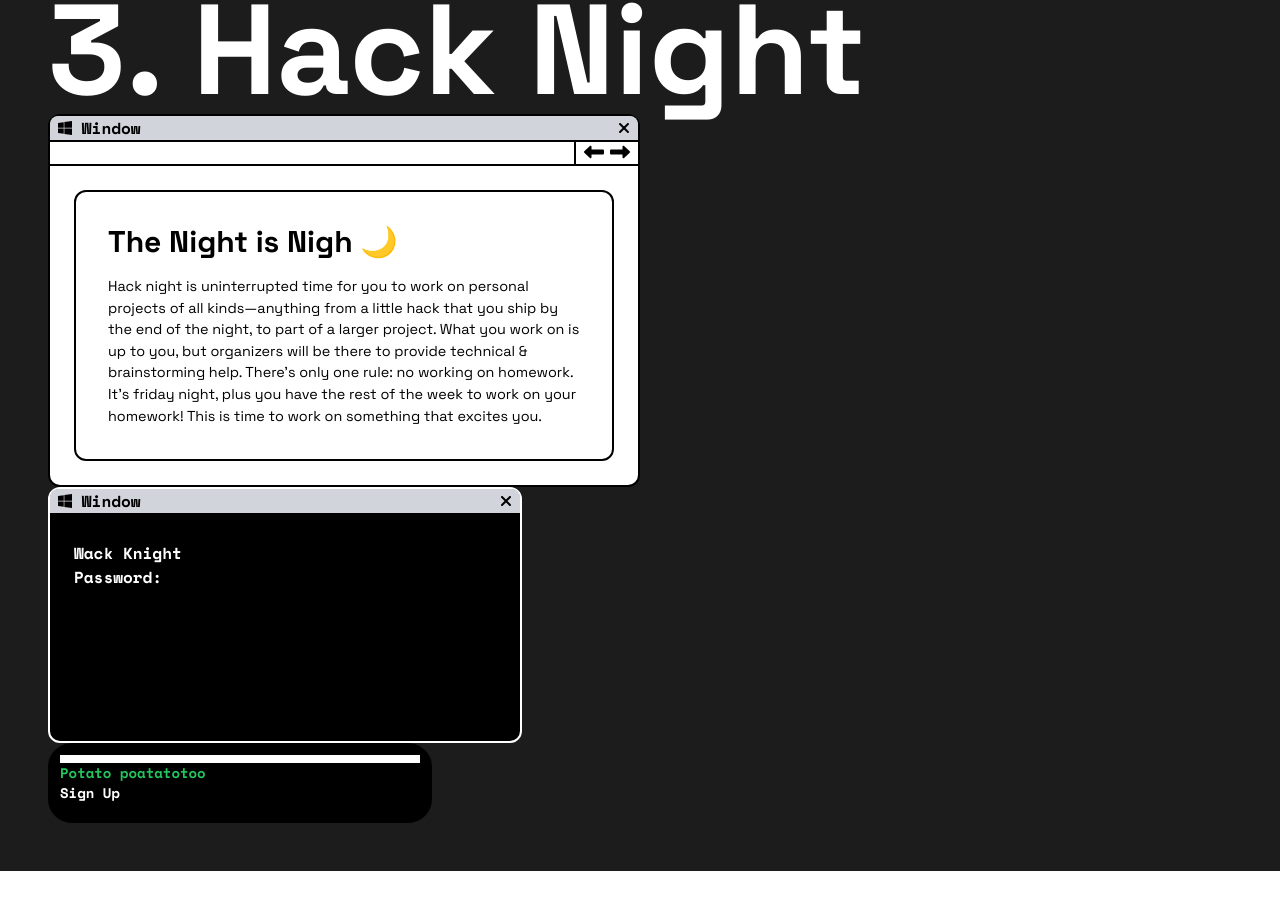
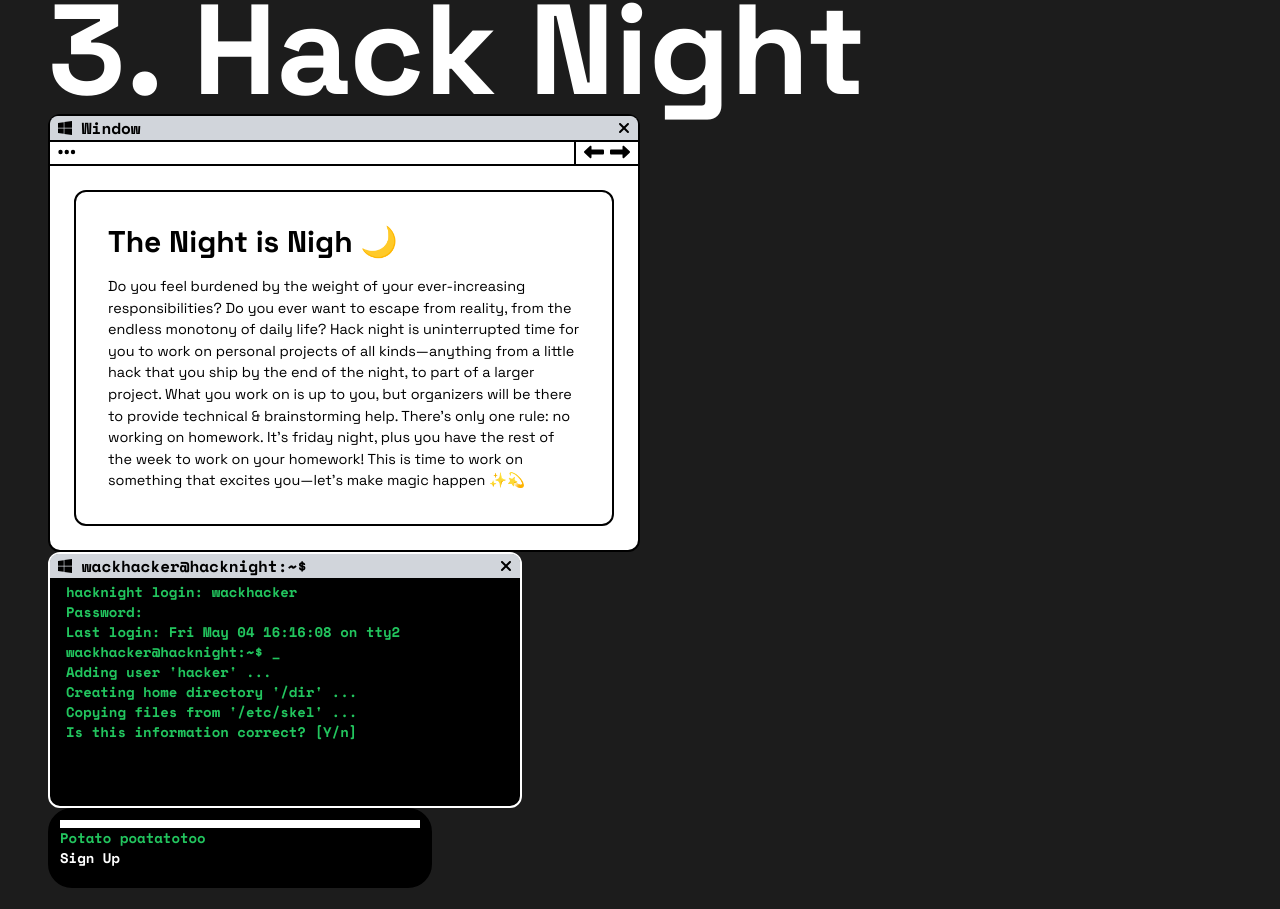
Before and after one commit to purduehackers/site, a Next.js app: page / in a window 1280 px wide. Shown: the part 1796-2705 px from the top of the page. Built offline with nearby package versions, Linux system fonts and the light colour scheme.

Commit message:
block styling changes

```diff
--- a/components/hack-night.tsx
+++ b/components/hack-night.tsx
@@ -1,7 +1,7 @@
 import Draggable from "react-draggable"
 
 import { FontAwesomeIcon } from '@fortawesome/react-fontawesome'
-import { faXmark, faLeftLong, faRightLong} from '@fortawesome/free-solid-svg-icons'
+import { faXmark, faLeftLong, faRightLong, faEllipsis} from '@fortawesome/free-solid-svg-icons'
 import { faWindows } from '@fortawesome/free-brands-svg-icons'
 
 const HackNight = () => (
@@ -17,23 +17,30 @@ const HackNight = () => (
             <FontAwesomeIcon icon={faXmark} size="1x" />
           </div>
           <div className="w-full h-6 bg-white flex justify-end items-center
-              border-solid border-t-white border-b-black border-b-2">
-            <div className="flex w-16 justify-between h-full
-                border-solid border-black border-l-2 px-2">
-              <FontAwesomeIcon icon={faLeftLong} className="text-xl" />
-              <FontAwesomeIcon icon={faRightLong} className="text-xl" />
+              border-solid border-b-black border-b-2">
+            <div className="flex w-full h-full justify-between">
+              <FontAwesomeIcon
+                icon={faEllipsis}
+                className="text-xl px-2" />
+              <div className="flex w-16 justify-between h-full
+                  border-solid border-black border-l-2 px-2">
+                <FontAwesomeIcon icon={faLeftLong} className="text-xl" />
+                <FontAwesomeIcon icon={faRightLong} className="text-xl" />
+              </div>
             </div>
           </div>
           <div className="p-6 m-0">
             <div className="border-solid border-black border-2 p-8 rounded-xl">
               <h2 className="font-bold text-3xl mb-4">The Night is Nigh 🌙</h2>
               <p className="text-mxs">
+              Do you feel burdened by the weight of your ever-increasing responsibilities?
+              Do you ever want to escape from reality, from the endless monotony of daily life?
               Hack night is uninterrupted time for you to work on personal projects of
               all kinds—anything from a little hack that you ship by the end of the night,
               to part of a larger project. What you work on is up to you, but organizers will
               be there to provide technical & brainstorming help. There's only one rule: no
               working on homework. It's friday night, plus you have the rest of the week to work
-              on your homework! This is time to work on something that excites you.
+              on your homework! This is time to work on something that excites you—let's make magic happen ✨💫
               </p>
             </div>
           </div>
@@ -44,12 +51,18 @@ const HackNight = () => (
             w-2/5 h-64 rounded-xl font-bold font-mono bg-black">
           <div className="w-full bg-gray-300 rounded-t-lg px-2
               border-black border-solid border-b-4 flex justify-between items-center">
-            <div><FontAwesomeIcon icon={faWindows} size="1x" /> Window</div>
+            <div><FontAwesomeIcon icon={faWindows} size="1x" /> wackhacker@hacknight:~$</div>
             <FontAwesomeIcon icon={faXmark} size="1x" />
           </div>
-          <div className="p-6 text-white">
-            <h3>Wack Knight</h3>
+          <div className="px-4 text-green-500 text-sm">
+            <p>hacknight login: wackhacker</p>
             <p>Password: </p>
+            <p>Last login: Fri May 04 16:16:08 on tty2</p>
+            <p>wackhacker@hacknight:~$ _</p>
+            <p>Adding user 'hacker' ...</p>
+            <p>Creating home directory '/dir' ...</p>
+            <p>Copying files from '/etc/skel' ...</p>
+            <p>Is this information correct? [Y/n]</p>
           </div>
         </div>
       </Draggable>
```
